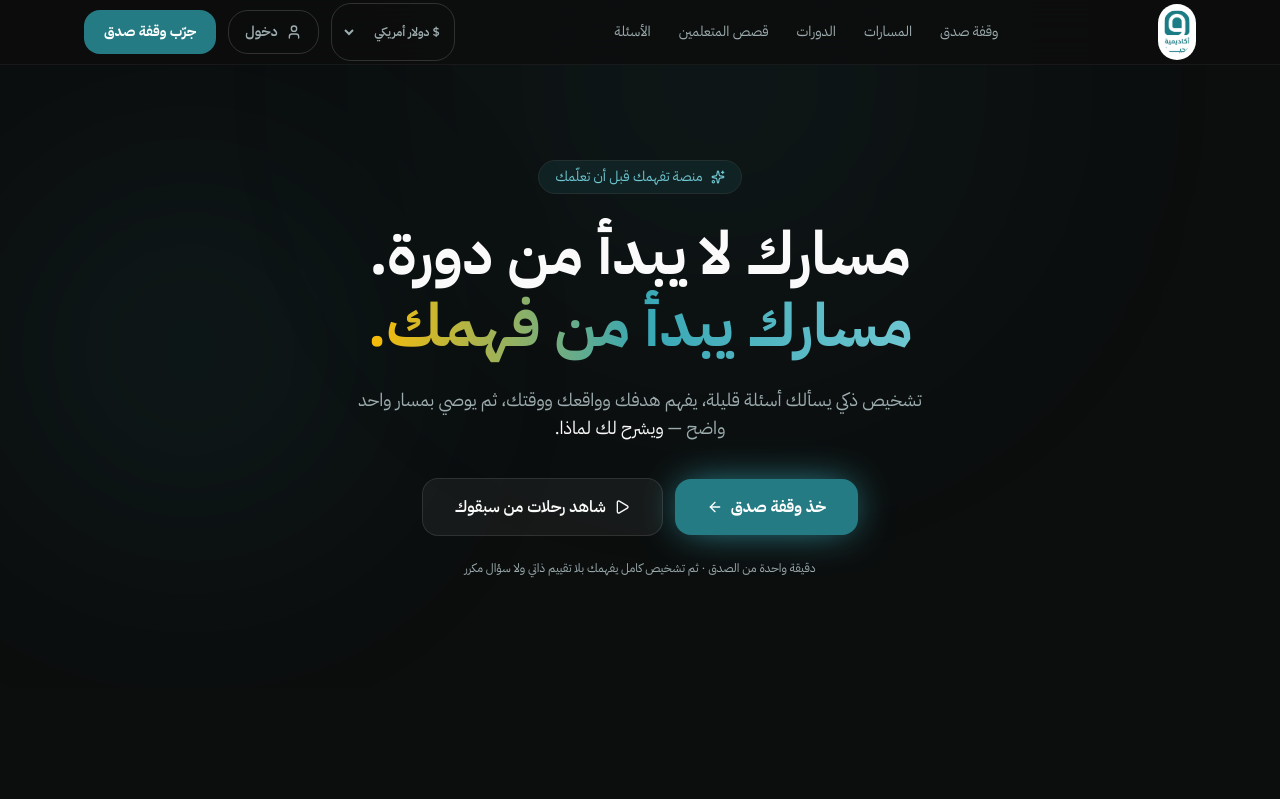
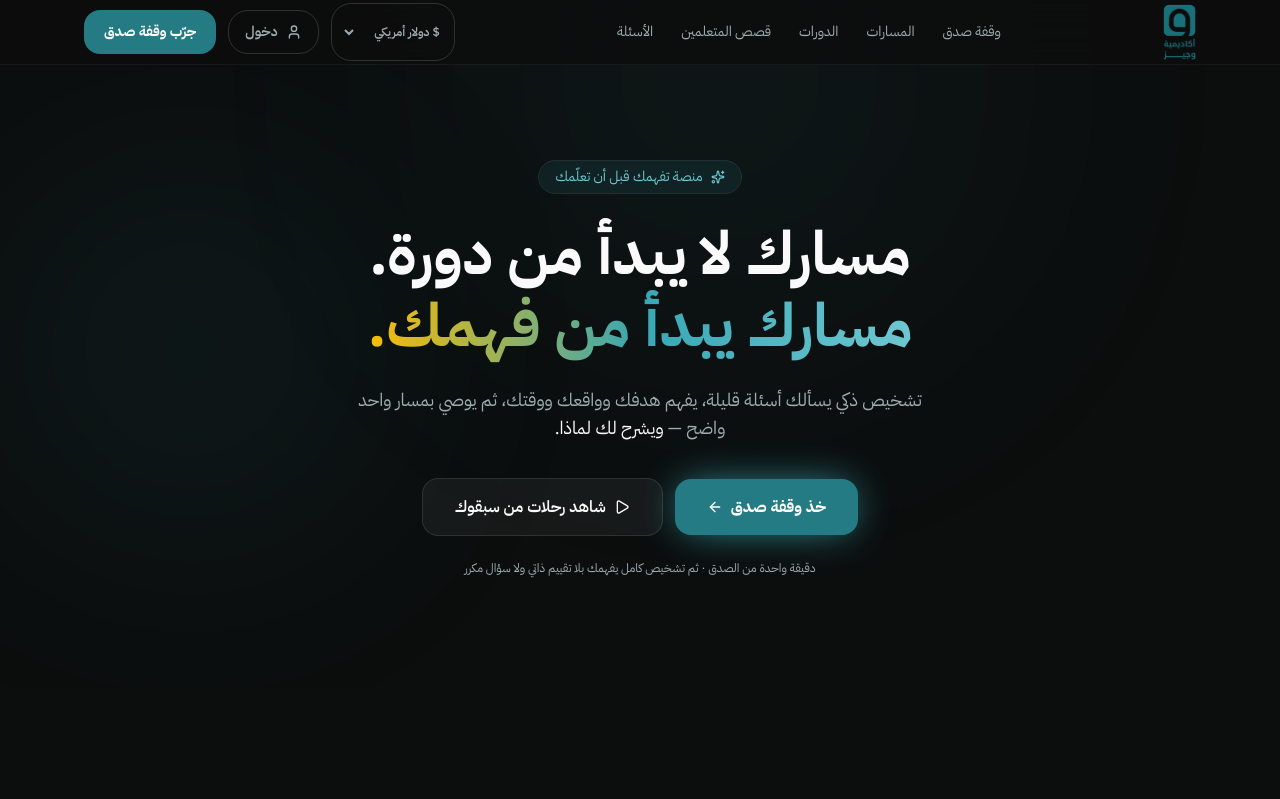
Before and after one commit to Suhaiblafi1/WajeezAcademy, a React (Vite) app: page / in a window 1280 px wide. Shown: the top 799 px of the page. Built offline with nearby package versions, Linux system fonts and the light colour scheme.

Commit message:
الشعار بشكله الأصلي الكامل بخلفية شفافة دون بلاطة

```diff
--- a/src/pages/Home.tsx
+++ b/src/pages/Home.tsx
@@ -157,7 +157,7 @@ function Nav() {
     <header className="fixed inset-x-0 top-0 z-50 border-b border-white/5 bg-[#0D0D0D]/80 backdrop-blur-xl">
       <div className="mx-auto flex h-16 max-w-6xl items-center justify-between px-5">
         <a href="#top" className="flex items-center">
-          <img src="/logo-full.png" alt="شعار أكاديمية وجيز" className="h-14 w-auto rounded-xl bg-white object-contain p-1.5" />
+          <img src="/logo-full.png" alt="شعار أكاديمية وجيز" className="h-14 w-auto object-contain" />
         </a>
         <nav className="hidden items-center gap-7 text-sm text-muted-foreground md:flex">
           {links.map((l) =>
```
Also changed, not shown: public/logo-full.png.
